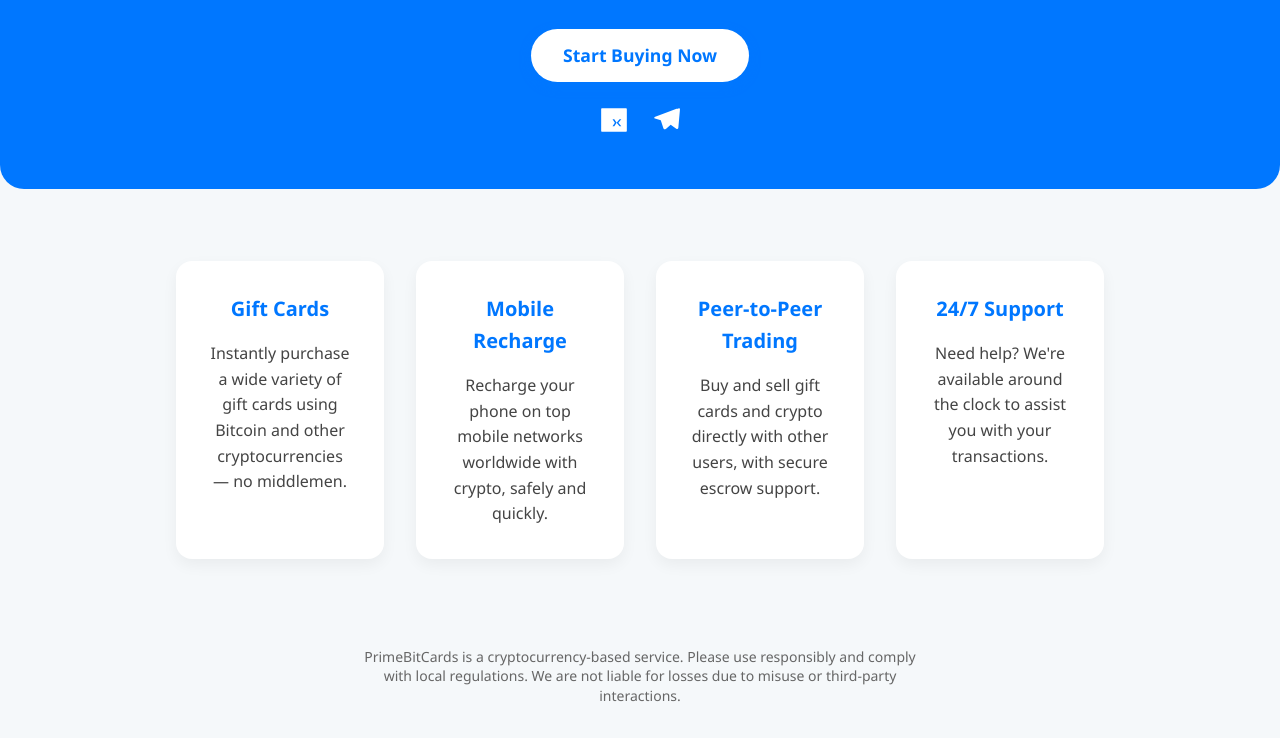
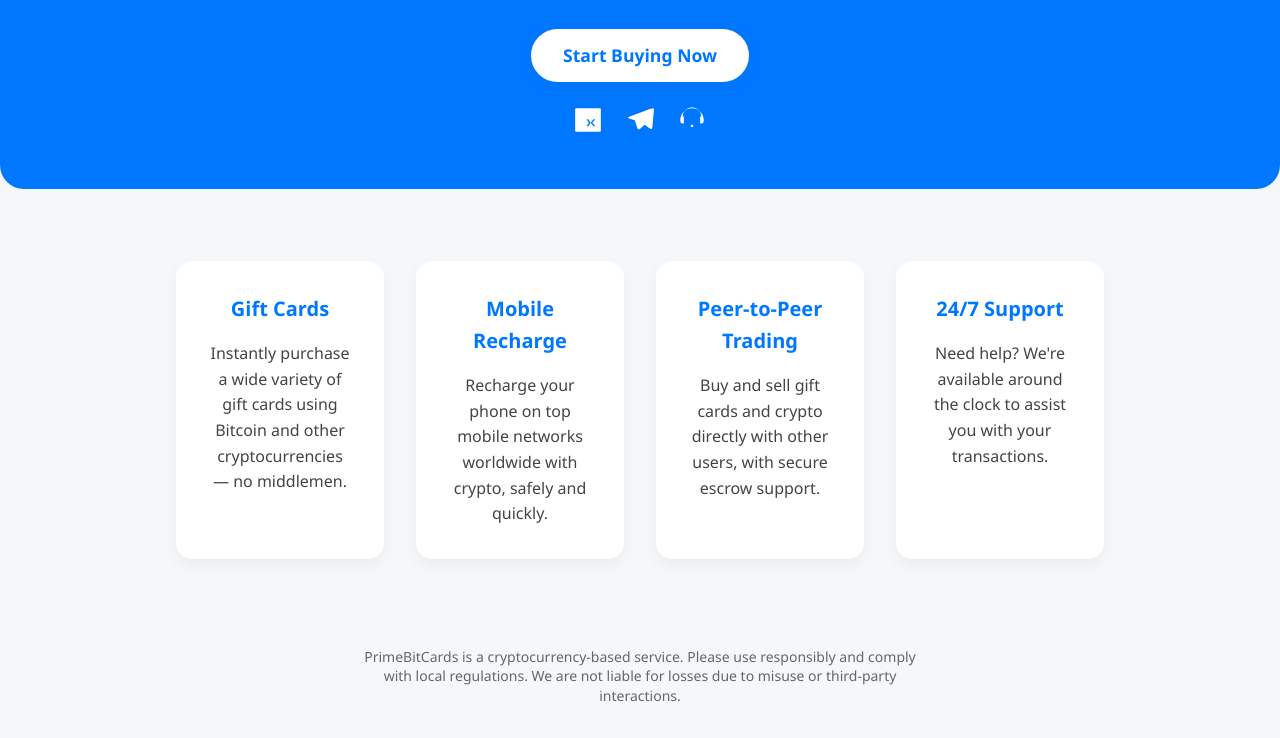
Before and after one commit to primebitcards/primebitcards-landing, a plain HTML site: page index.html in a window 1280 px wide. Shown: the part 208-946 px from the top of the page. Drawn offline with Linux system fonts and the light colour scheme.

Commit message:
Update index.html

```diff
--- a/index.html
+++ b/index.html
@@ -149,14 +149,24 @@
     <a href="https://t.me/PrimeBitCardsBot" class="btn-primary" target="_blank" rel="noopener">Start Buying Now</a>
 
 <div class="social-icons">
+  <!-- X Icon -->
   <a href="https://x.com/PrimeBitCards" target="_blank" title="Follow us on X" aria-label="X">
     <svg viewBox="0 0 24 24" fill="currentColor">
       <path d="M22.162 2H1.838C1.375 2 1 2.375 1 2.838v18.324C1 21.625 1.375 22 1.838 22h20.324c.463 0 .838-.375.838-.838V2.838C23 2.375 22.625 2 22.162 2zM18.25 17.25h-1.5l-2.5-3-2 3h-1.5l2-3-2-3h1.5l2 3 2.5-3h1.5l-2.5 3 2.5 3z"/>
     </svg>
   </a>
-      <a href="https://t.me/PrimeBitCards_admin" target="_blank" title="Telegram Support" aria-label="Telegram">
+
+  <!-- Telegram Icon (Main Channel) -->
+  <a href="https://t.me/PrimeBitCards" target="_blank" title="Join us on Telegram" aria-label="Telegram">
     <svg viewBox="0 0 24 24" fill="currentColor">
       <path d="M21.05 2.29 2.78 9.24c-1.17.45-1.16 1.14-.21 1.45l4.94 1.55 2.18 6.62c.28.83.52 1.16 1.17 1.16.77 0 1.09-.3 1.51-.66l3.63-3.36 4.83 3.55c.89.49 1.53.23 1.75-.82L23.91 3.6c.28-1.35-.51-1.96-1.49-1.31l.63.01z"/>
+    </svg>
+  </a>
+
+  <!-- Support Icon -->
+  <a href="https://t.me/PrimeBitCards_admin" target="_blank" title="Contact Support" aria-label="Support">
+    <svg viewBox="0 0 24 24" fill="currentColor">
+      <path d="M12 2a10 10 0 0 0-10 10v1a2 2 0 0 0 2 2h1v-6H4a8 8 0 0 1 16 0h-1v6h1a2 2 0 0 0 2-2v-1a10 10 0 0 0-10-10zm-1 14h2v2h-2v-2z"/>
     </svg>
   </a>
 </div>
```
Lines whose indentation alone changed are shown as unchanged.
